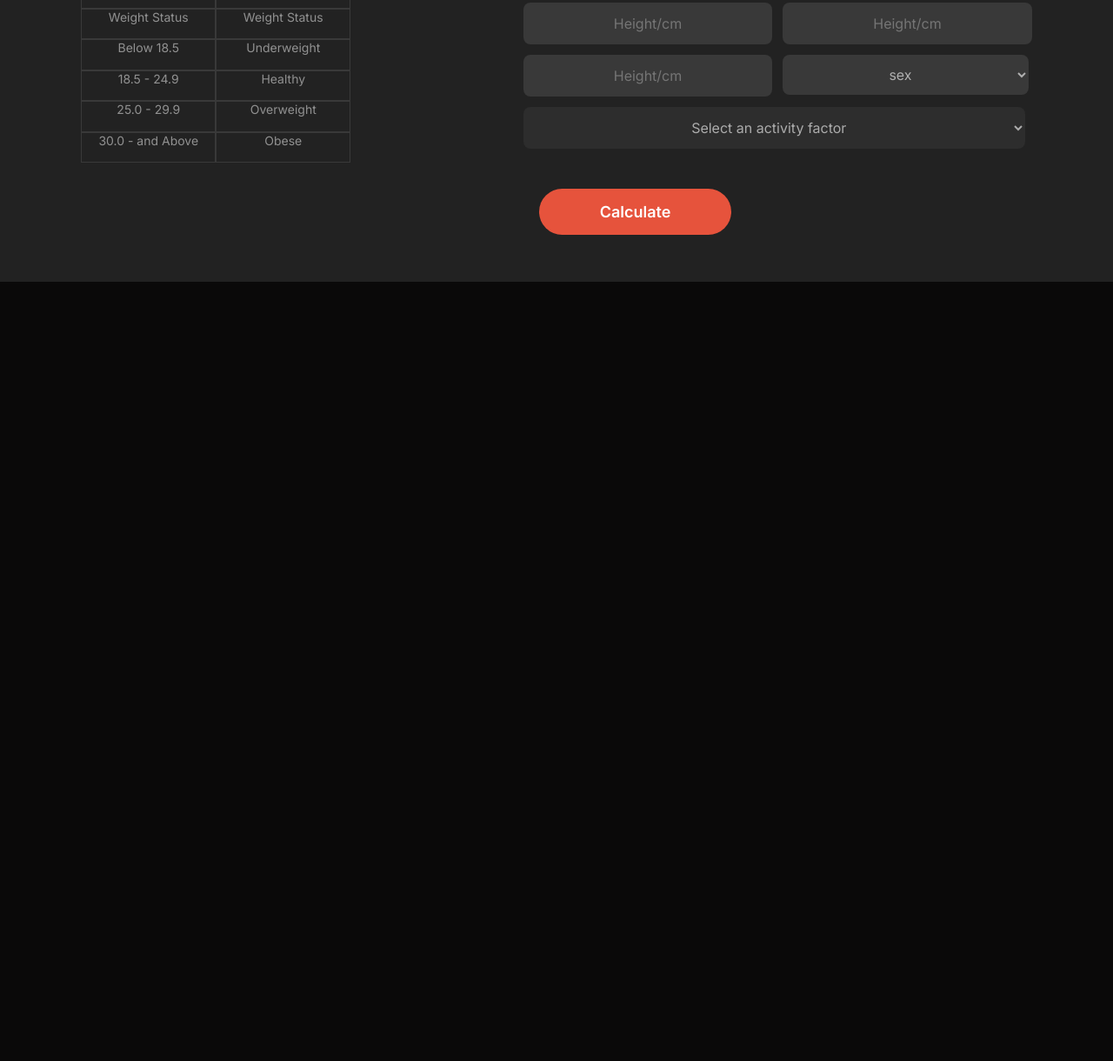
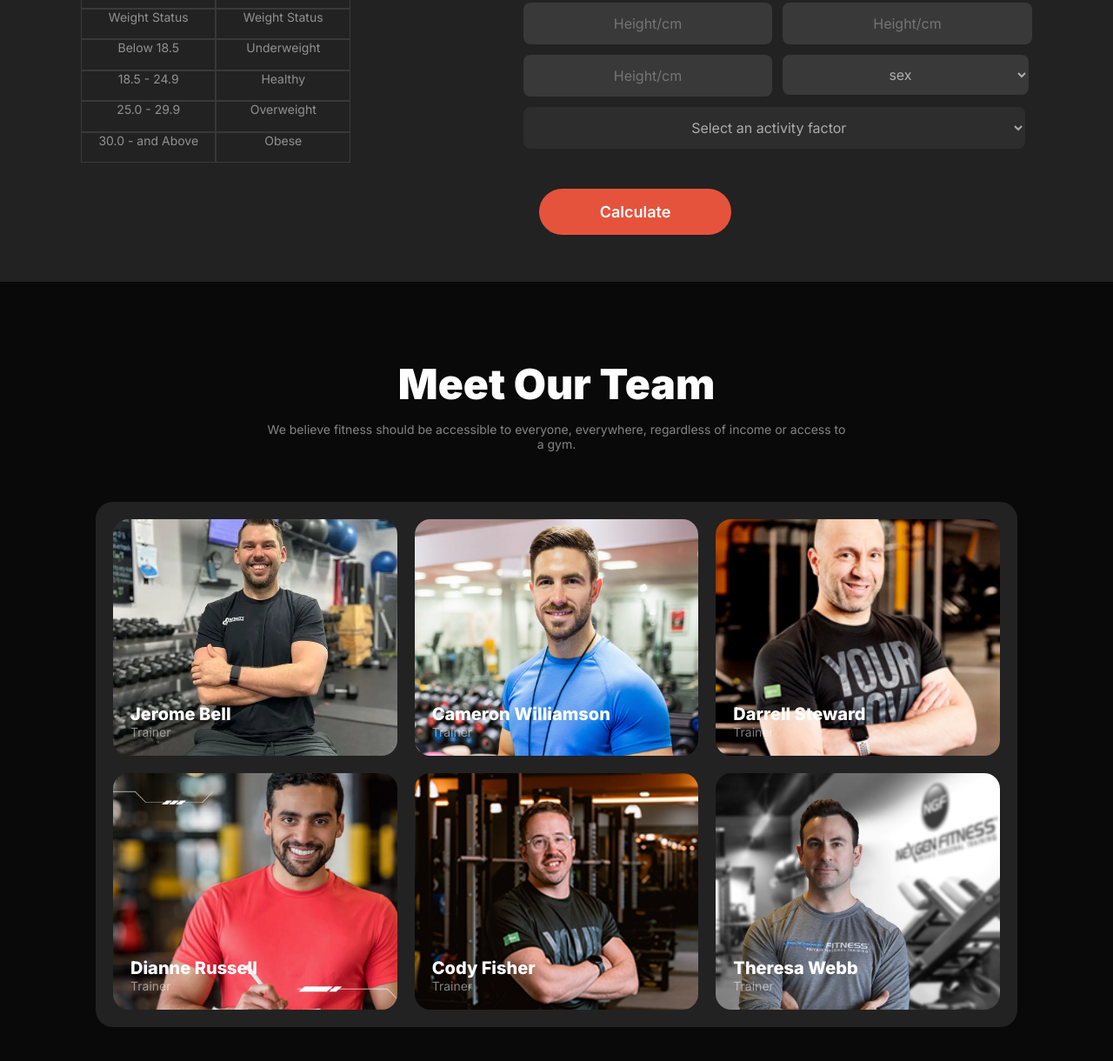
Before and after one commit to Diponkor99/Assignment-2, a plain HTML site: page index.html in a window 1280 px wide. Shown: the part 2803-4023 px from the top of the page at 87% size. Before the commit the page ends 3127 px from the top, so only its background shows below. Drawn offline with Linux system fonts and the light colour scheme; a web font is replaced by a local one.

Commit message:
main body commpilit

```diff
--- a/index.html
+++ b/index.html
@@ -129,9 +129,9 @@
 
         </section>
         <section class="section4">
-            <div>
+            <div >
                 <h3 class="section4-h3">BMI Calculator Chart</h3>
-                <div class="section4-preant">
+            <div class="section4-preant">
                  <div class="section4-table1">BMI</div>
                  <div class="section4-table1" >Weight Status</div>
                  <div class="section4-table" >Weight Status</div>
@@ -163,6 +163,42 @@
               <button class="section4-button">Calculate</button>
            </div>
         </section>
+        <!-- section----5 -->
+        <section class="section5">
+           <div>
+            <h3 class="section5-h3">Meet Our Team</h3>
+            <p class="section-p">We believe fitness should be accessible to everyone, everywhere, regardless of income or access to a gym.</p>
+            </div>
+
+        <div class="section5-images">
+
+          <div class="section5-banner1">
+            <h3 class="section5-tittel">Jerome Bell</h3>
+            <p class="section5-addricess">Trainer</p>
+          </div>
+          <div class="section5-banner2">
+            <h3 class="section5-tittel">Cameron Williamson</h3>
+            <p class="section5-addricess">Trainer</p>
+          </div>
+          <div class="section5-banner3">
+            <h3 class="section5-tittel">Darrell Steward</h3>
+            <p class="section5-addricess">Trainer</p>
+          </div>
+          <div class="section5-banner4">
+            <h3 class="section5-tittel">Dianne Russell</h3>
+            <p class="section5-addricess">Trainer</p>
+          </div>
+          <div class="section5-banner5">
+            <h3 class="section5-tittel">Cody Fisher</h3>
+            <p class="section5-addricess">Trainer</p>
+          </div>
+          <div class="section5-banner6">
+            <h3 class="section5-tittel">Theresa Webb</h3>
+            <p class="section5-addricess">Trainer</p>
+          </div>
+        </div>
+        </section>
+
     </main>
     <footer></footer>
 
--- a/style.css
+++ b/style.css
@@ -664,7 +664,8 @@ color: rgba(255, 255, 255, 0.5);
     .section3-images{
        max-width: 353px;
        height: 253px;
-       border: 1px solid tomato;
+       /* border: 1px solid tomato; */
+       margin: -20px auto 0px;
 
     }
     .section3-img3, .section3-img6{
@@ -882,8 +883,10 @@ text-align:center;
   .section4{
     max-width: 394px ;
     height: 772px;
-    border: 1px solid red;
+    /* border: 1px solid red; */
     flex-direction: column;
+    margin-top: -100px;
+
   }
   .section4-h3{
     font-size: 16px;
@@ -903,18 +906,11 @@ text-align:center;
         color:#FFFFFF;
         margin-bottom: 14px;
         margin-top: 42px;
-        margin-left: 10px;
+        margin-left: 20px;
 
 
     }
-    .from-dittelss{
-        font-size: 14px;
-        font-weight: 400;
-        color: rgba(255, 255, 255, 0.5);
-        width: 577px;
-        margin-bottom:34px ;
 
-    }
     #sex{
         width:170.5px;
         height: 48px;
@@ -925,7 +921,8 @@ text-align:center;
         font-weight: 400;
         padding: 12px auto 20px;
         margin-bottom: 12px;
-        margin-left: 12px;
+        margin-left: 5px;
+
         border: none;
         text-align: center;}
 
@@ -939,7 +936,7 @@ text-align:center;
             font-weight: 400;
             padding: 12px auto 20px;
             margin-bottom: 12px;
-            margin-left: 12px;
+            margin-left: 10px;
             border: none;
             text-align: center;
 
@@ -953,7 +950,202 @@ text-align:center;
     width: 346px;
     height:72px ;
     margin-bottom:34px ;
-    margin-left: 10px;
+    margin-left: 20px;
 
 }
+.section4-preant{
+    margin-left: 20px;
 }
+.section4-button{
+    margin-left: 20%;
+}
+}
+/* section---5 */
+.section5{
+    width: 1060px;
+    height:782px ;
+        /* border: 1px solid tomato; */
+    margin: 88px auto;
+
+}
+
+.section5-h3{
+    font-size: 48px;
+    font-weight: 900;
+    color:#FFFFFF ;
+    text-align: center;
+    margin-top: 5px;
+    margin-bottom: 14px;
+}
+.section-p{
+    font-size: 14px;
+    font-weight:400 ;
+    color: rgba(255, 255, 255, 0.5);
+    width: 671px;
+    margin:0px auto 58px;
+    text-align: center;
+}
+.section5-images{
+    width: 1060px;
+    height: 604px;
+               /* border: 1px solid tomato; */
+  background-color:  rgb(34, 34, 34);
+  gap: 20px;
+  border-radius: 20px;
+  display: grid;
+  grid-template-columns: repeat(3, 1fr);
+}
+
+.section5-banner1{
+  width: 326.67px;
+  height:272px ;
+  background-image: url(images/trainer1.png);
+  background-repeat: no-repeat;
+  background-size: cover;
+  border-radius: 18px;
+  margin-top: 20px;
+  margin-left: 20px;
+  background-position: center;
+
+}
+.section5-banner2{
+    width: 326.67px;
+    height:272px ;
+    background-image: url(images/trainer2.png);
+    background-repeat: no-repeat;
+    background-size: cover;
+    border-radius: 18px;
+    margin-top: 20px;
+    background-position: center;
+}
+.section5-banner3{
+    width: 326.67px;
+    height:272px ;
+    background-image: url(images/trainer3.png);
+    background-repeat: no-repeat;
+    background-size: cover;
+    border-radius: 18px;
+    margin-top: 20px;
+    margin-right: 20px;
+    background-position: center;
+}
+.section5-banner4{
+    width: 326.67px;
+    height:272px ;
+    background-image: url(images/trainer4.png);
+    background-repeat: no-repeat;
+    background-size: cover;
+    border-radius: 18px;
+    margin-bottom: 20px;
+    margin-left: 20px;
+    background-position: center;
+
+  }
+  .section5-banner5{
+    width: 326.67px;
+    height:272px ;
+    background-image: url(images/trainer5.png);
+    background-repeat: no-repeat;
+    background-size: cover;
+    border-radius: 18px;
+    margin-bottom: 20px;
+    background-position: center;
+}
+.section5-banner6{
+    width: 326.67px;
+    height:272px ;
+    background-image: url(images/trainer6.png);
+    background-repeat: no-repeat;
+    background-size: cover;
+    border-radius: 18px;
+    margin-bottom: 20px;
+    margin-right: 20px;
+
+    background-position: center;
+}
+.section5-tittel{
+   font-size: 20px;
+   font-weight: 800;
+   color: #FFFFFF;
+   margin-top: 212px;
+   margin-left:20px ;
+
+
+}
+.section5-addricess{
+    font-size: 14px;
+    font-weight:400 ;
+    color: rgba(255, 255, 255, 0.5);
+    margin-left: 20px;
+}
+@media screen and (max-width:576px){
+    .section5{
+        width: 353px;
+        height:1400px ;
+            /* border: 1px solid tomato; */
+        margin: 66px auto;
+
+    }
+    .section5-h3{
+        font-size: 32px;
+        font-weight: 900;
+        color:#FFFFFF ;
+        text-align: center;
+        }
+        .section-p{
+
+           height: 72px;
+            width:309px;
+
+            margin:14px auto 37px;
+            text-align: center;
+        }
+        .section5-images{
+            width: 353px;
+            height:1250px;
+                       /* border: 1px solid tomato; */
+
+          gap: 20px;
+          border-radius: 18px;
+          display: grid;
+          grid-template-columns: repeat(1, 1fr);
+          justify-content: center;
+        }
+        .section5-banner1{
+            display: none;
+        }
+        .section5-banner2{
+            width: 313px;
+            height:272px ;
+            background-image: url(images/trainer2.png);
+            background-repeat: no-repeat;
+            background-size: cover;
+            border-radius: 18px;
+            margin: 20px auto 15px;
+
+            background-position: center;
+        }
+        .section5-banner3{
+            width: 326.67px;
+            height:272px ;
+            background-image: url(images/trainer3.png);
+            background-repeat: no-repeat;
+            background-size: cover;
+            border-radius: 18px;
+            margin: 0px auto 15px;
+            background-position: center;
+        }
+        .section5-banner4{
+            display: none;
+        }
+        .section5-banner5{
+
+            margin:0px auto 15px;
+
+        }
+        .section5-banner6{
+            margin:0px auto 15px;
+        }
+
+
+}
```
